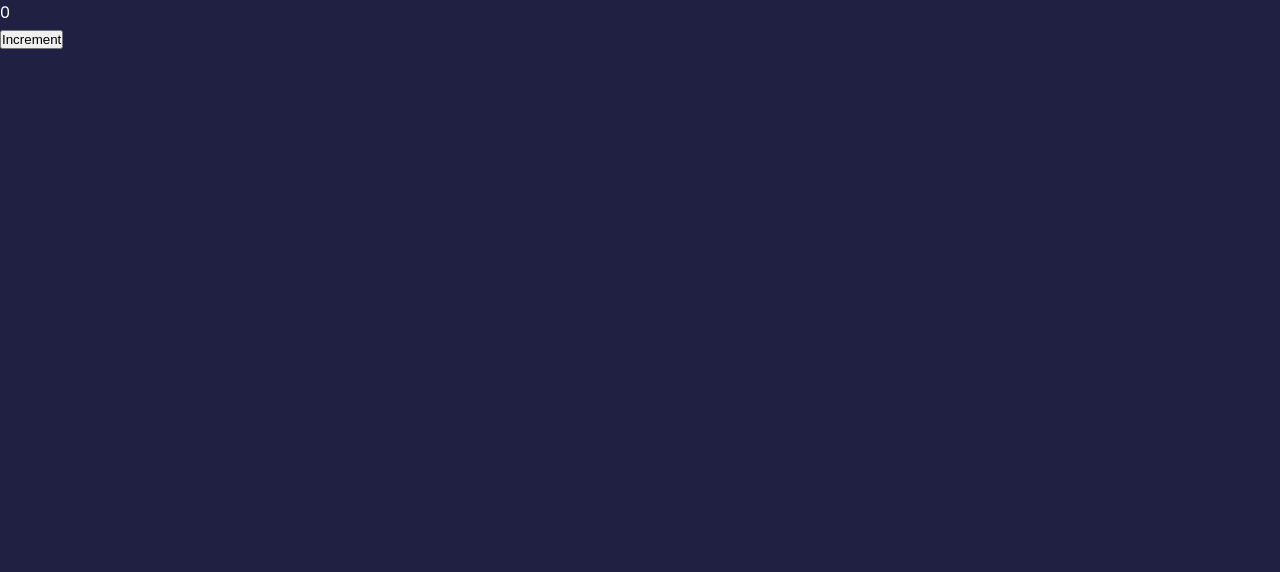
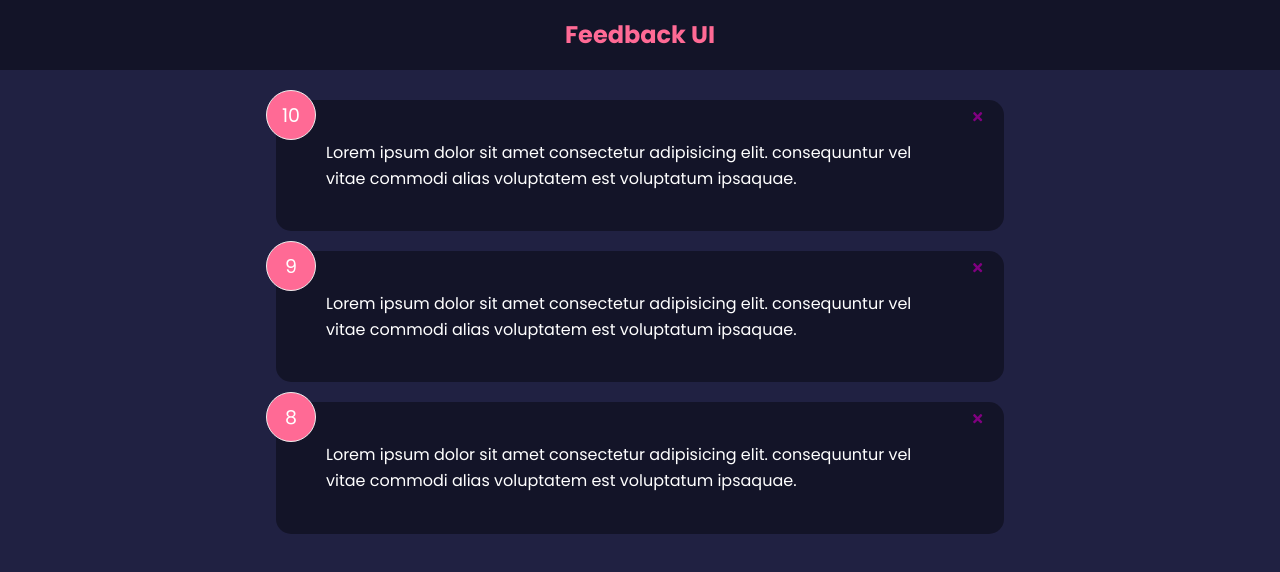
Before and after one commit to arnoldmartinez/courses, a React (Create React App) app in the folder react_front_to_back/feedback-app/: page / in a window 1280 px wide. Shown: the top 572 px of the page. Built offline with nearby package versions, Linux system fonts and the light colour scheme; the HTML template or start-up script is replaced by a standard one.

Commit message:
17. Events & prop drilling

```diff
--- a/react_front_to_back/feedback-app/package.json
+++ b/react_front_to_back/feedback-app/package.json
@@ -8,6 +8,7 @@
     "@testing-library/user-event": "^13.5.0",
     "react": "^18.2.0",
     "react-dom": "^18.2.0",
+    "react-icons": "^4.10.1",
     "react-scripts": "5.0.1",
     "web-vitals": "^2.1.4"
   },
--- a/react_front_to_back/feedback-app/src/App.js
+++ b/react_front_to_back/feedback-app/src/App.js
@@ -2,15 +2,22 @@
 import Header from "./components/Header";
 import FeedbackList from "./components/FeedbackList";
 import FeedbackData from "./data/FeedbackData";
-import Card from "./components/shared/Card";
-import { Counter } from "./components/Counter";
 
 function App() {
     const [feedback, setFeedback] = useState(FeedbackData)
 
+    const deleteFeedback = (id) => {
+        if (window.confirm('Are you sure you want to delete?')) {
+            setFeedback(feedback.filter((item) => item.id !== id))
+        }
+    }
+
     return (
         <>
-            <Counter />
+            <Header />
+            <div className='container'>
+                <FeedbackList feedback={feedback} handleDelete={deleteFeedback} />
+            </div>
         </>
     )
 }
--- a/react_front_to_back/feedback-app/src/components/FeedbackItem.jsx
+++ b/react_front_to_back/feedback-app/src/components/FeedbackItem.jsx
@@ -1,10 +1,14 @@
+import {FaTimes} from 'react-icons/fa'
 import PropTypes from "prop-types";
 import Card from './shared/Card'
 
-function FeedbackItem({item}) {
+function FeedbackItem({item, handleDelete}) {
 	return (
 		<Card reverse={true}>
 			<div className='num-display'>{item.rating}</div>
+			<button onClick={() => handleDelete(item.id)} className='close'>
+				<FaTimes color='purple' />
+			</button>
 			<div className='text-display'>{item.text}</div>
 		</Card>
 	)
--- a/react_front_to_back/feedback-app/src/components/FeedbackList.jsx
+++ b/react_front_to_back/feedback-app/src/components/FeedbackList.jsx
@@ -1,14 +1,14 @@
 import PropTypes from "prop-types";
 import FeedbackItem from './FeedbackItem'
 
-function FeedbackList({feedback}) {
+function FeedbackList({feedback, handleDelete}) {
 	if (!feedback || feedback.length === 0) {
 		return <p>No Feedback Yet.</p>
 	}
 
 	return <div className='feedback-list'>
 		{feedback.map((item) => (
-			<FeedbackItem key={item.id} item={item} />
+			<FeedbackItem key={item.id} item={item} handleDelete={handleDelete}/>
 		))}
 	</div>
 }
```
Also changed, not shown: 1 other file (tests, documents, lock files or other folders).
